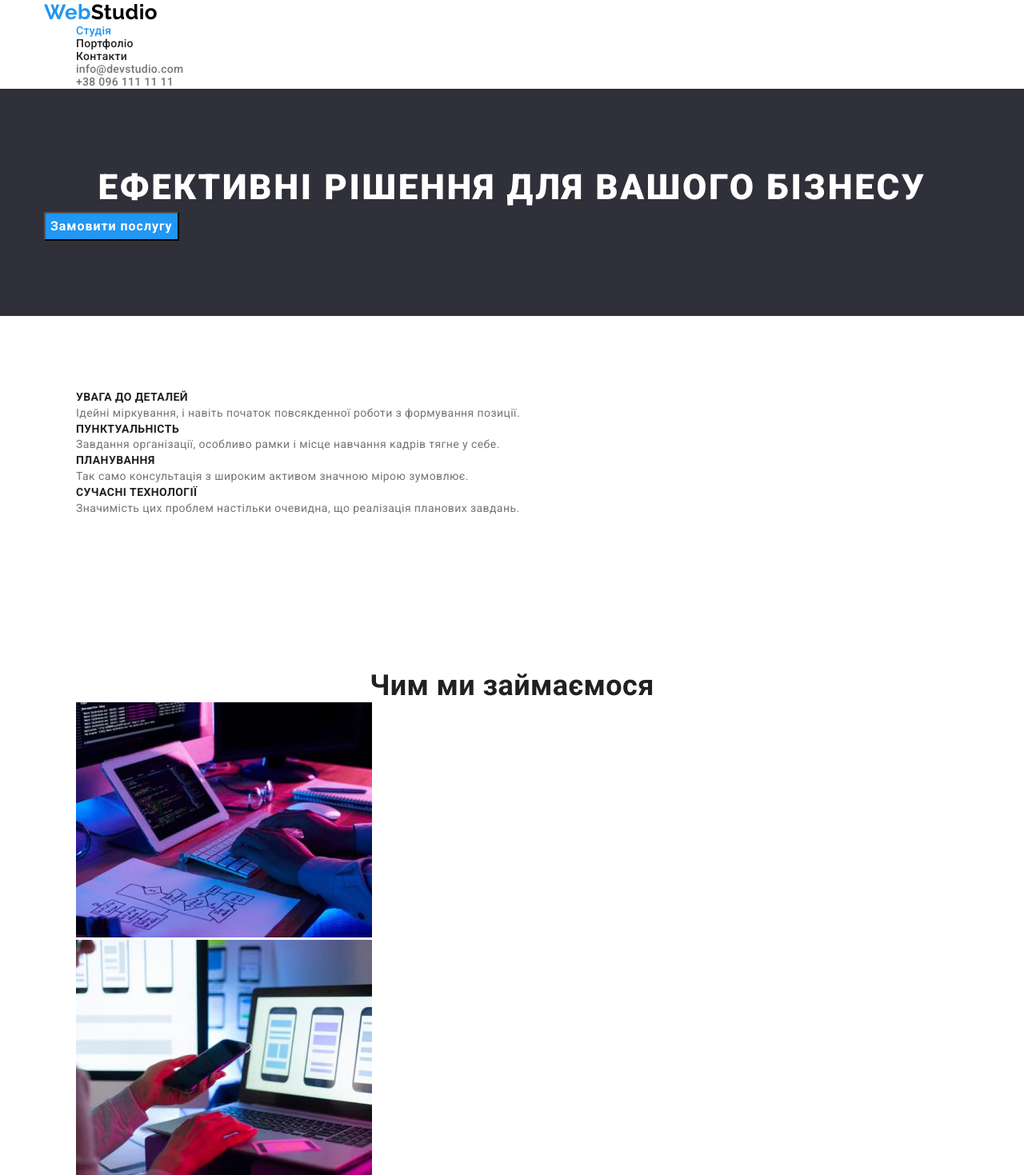
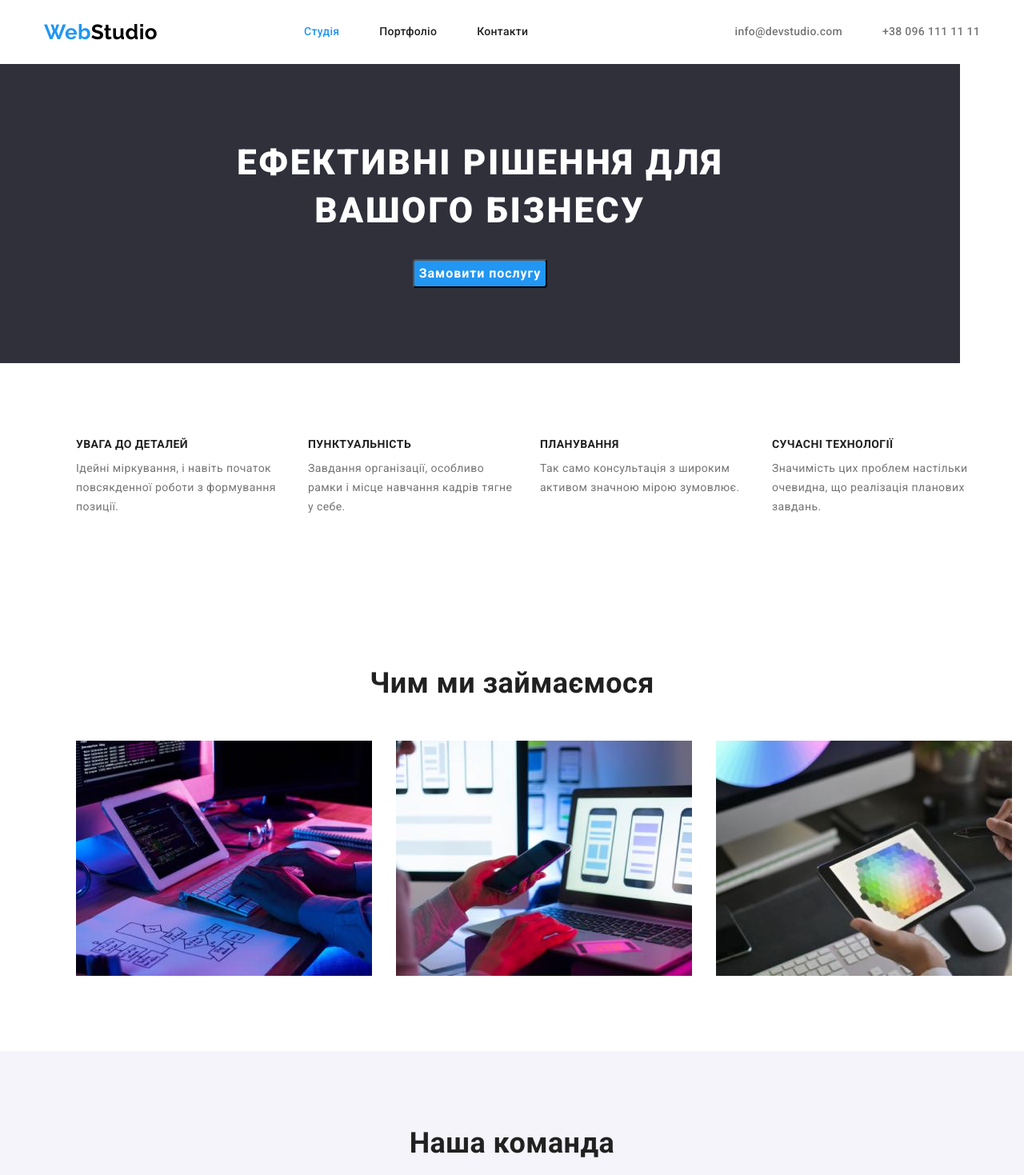
Before and after one commit to Borysevych/goit-markup-hw-03, a plain HTML site: page index.html in a window 1280 px wide. Shown: the top 1469 px of the page at 80% size. Drawn offline with nearby package versions, Linux system fonts and the light colour scheme.

Commit message:
make 1 page HW3

```diff
--- a/css/styles.css
+++ b/css/styles.css
@@ -43,6 +43,19 @@ a{
     text-decoration: none;
 }
 
+img{
+    display: block;
+}
+
+.header > .container{
+    display: flex;
+    align-items: center;
+}
+
+.menu-nav{
+    margin-left: 93px;
+}
+
 .logo{
     color: var(--activ-color);
     font-family: 'Raleway', sans-serif;
@@ -79,14 +92,29 @@ a{
 color: var(--activ-color);
 }
 
+
 .contacts,
 .menu-nav{
+    display: flex;
     font-weight: 500;
     line-height: 1.14;
     letter-spacing: 0.02em;
 }
 
+.menu-nav .link,
+.contacts .contacts-link {
+    display: block;
+    padding-top: 32px;
+    padding-bottom: 32px;
+    margin-left: 50px;
+}
+
+.contacts{
+    margin-left: auto;
+}
+
 .hero{
+    width: 1200px;
     background-color: #2F303A;
 }
 
@@ -101,20 +129,42 @@ color: var(--activ-color);
 }
 
 .hero-button{
+    display: block;
+    margin-top: 30px;
+    margin-left: auto;
+    margin-right: auto;
     color: var(--white-color);
     background-color: var(--activ-color);
     font-family: inherit;
     font-weight: 700;
     font-size: 16px;
     line-height: 1.88;
-    display: flex;
     align-items: center;
     text-align: center;
     letter-spacing: 0.06em;
     cursor: pointer;
+    border-radius: 4px;
+}
+
+.hero-button:hover{
+    border: 1px solid var(--activ-color)
+}
+
+.principles{
+    display: flex;
+}
+
+.principles .item{
+    width: 270px;
+    margin-right: 30px;
+}
+
+.principles .item:last-child{
+    margin: 0;
 }
 
 .principles-title{
+    margin-bottom: 10px;
     font-weight: 700;
     font-size: 14px;
     line-height: 1.14;
@@ -126,11 +176,20 @@ color: var(--activ-color);
     line-height: 1.71;
 }
 
+.works{
+    display: flex;
+}
+
 .work{
+    margin-bottom: 50px;
     font-weight: 700;
     font-size: 36px;
     line-height: 1.17;
     text-align: center;
+}
+
+.works-item:not(:last-child){
+    margin-right: 30px;
 }
 
 .our-team{
@@ -138,6 +197,7 @@ color: var(--activ-color);
 }
 
 .team{
+    margin-bottom: 50px;
     font-weight: 700;
     font-size: 36px;
     line-height: 1.17;
--- a/index.html
+++ b/index.html
@@ -32,7 +32,7 @@
         <!--Шапка-->
         <section class="hero section">
             <div class="container">
-                <h1 class="hero-title">Ефективні рішення для вашого бізнесу</h1>
+                <h1 class="hero-title">Ефективні рішення для <br> вашого бізнесу</h1>
                 <button type="button" class="hero-button">Замовити послугу</button>
             </div>
         </section>
@@ -40,20 +40,20 @@
         <section class="section">
             <div class="container">
                 <h2 class="visually-hidden">Особливості</h2>
-                <ul class="list">
-                    <li>
+                <ul class="list principles">
+                        <li class="item">
                             <h3 class="principles-title">УВАГА ДО ДЕТАЛЕЙ</h3>
                             <p class="principles-text">Ідейні міркування, і навіть початок повсякденної роботи з формування позиції.</p>
                         </li>
-                    <li>
+                        <li class="item">
                             <h3 class="principles-title">ПУНКТУАЛЬНІСТЬ</h3>
                             <p class="principles-text">Завдання організації, особливо рамки і місце навчання кадрів тягне у себе.</p>
                         </li>
-                    <li>
+                        <li class="item">
                             <h3 class="principles-title">ПЛАНУВАННЯ</h3>
                             <p class="principles-text">Так само консультація з широким активом значною мірою зумовлює.</p>
                         </li>
-                    <li>
+                        <li class="item">
                             <h3 class="principles-title">СУЧАСНІ ТЕХНОЛОГІЇ</h3>
                             <p class="principles-text">Значимість цих проблем настільки очевидна, що реалізація планових завдань.</p>
                         </li>
@@ -64,10 +64,10 @@
         <section class="section">
             <div class="container">
                 <h2 class="work">Чим ми займаємося</h2>
-                <ul class="list">
-                    <li><img src="./images/box1.jpg" alt="Веб-розробка" width="370" height="294"></li>
-                    <li><img src="./images/box2.jpg" alt="Мобільні додатки" width="370" height="294"></li>
-                    <li><img src="./images/box3.jpg" alt="Веб-дизайн" width="370" height="294"></li>
+                <ul class="list works">
+                    <li class="works-item"><img src="./images/box1.jpg" alt="Веб-розробка" width="370" height="294"></li>
+                    <li class="works-item"><img src="./images/box2.jpg" alt="Мобільні додатки" width="370" height="294"></li>
+                    <li class="works-item"><img src="./images/box3.jpg" alt="Веб-дизайн" width="370" height="294"></li>
                 </ul>
             </div>
         </section>
```
Lines whose indentation alone changed are shown as unchanged.
